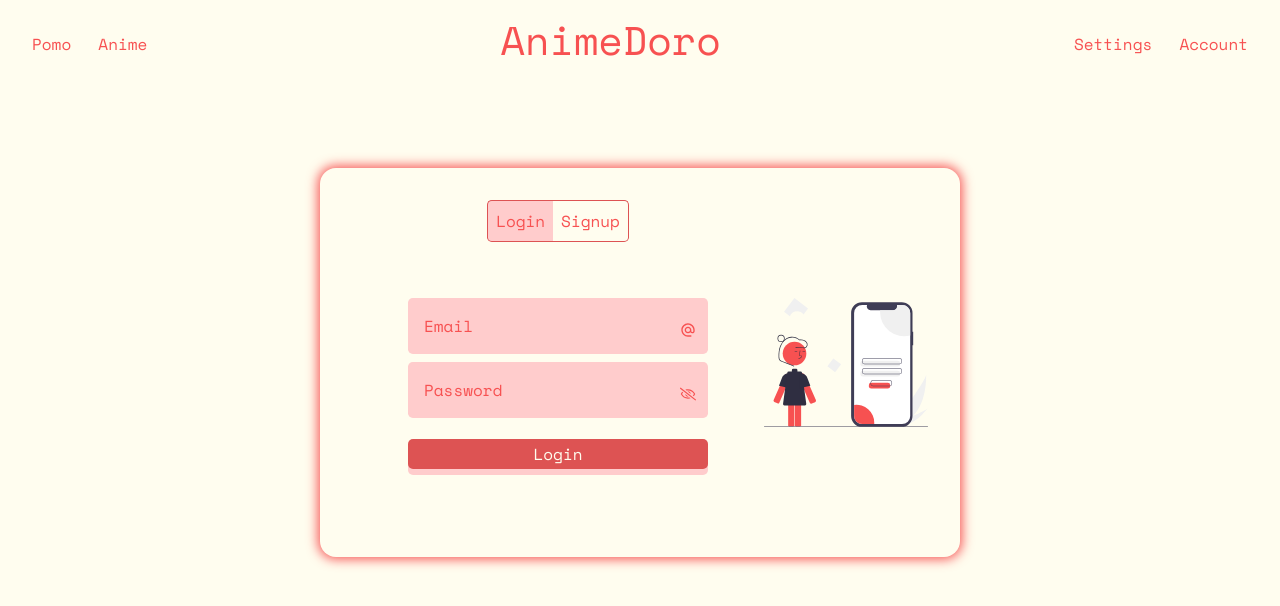
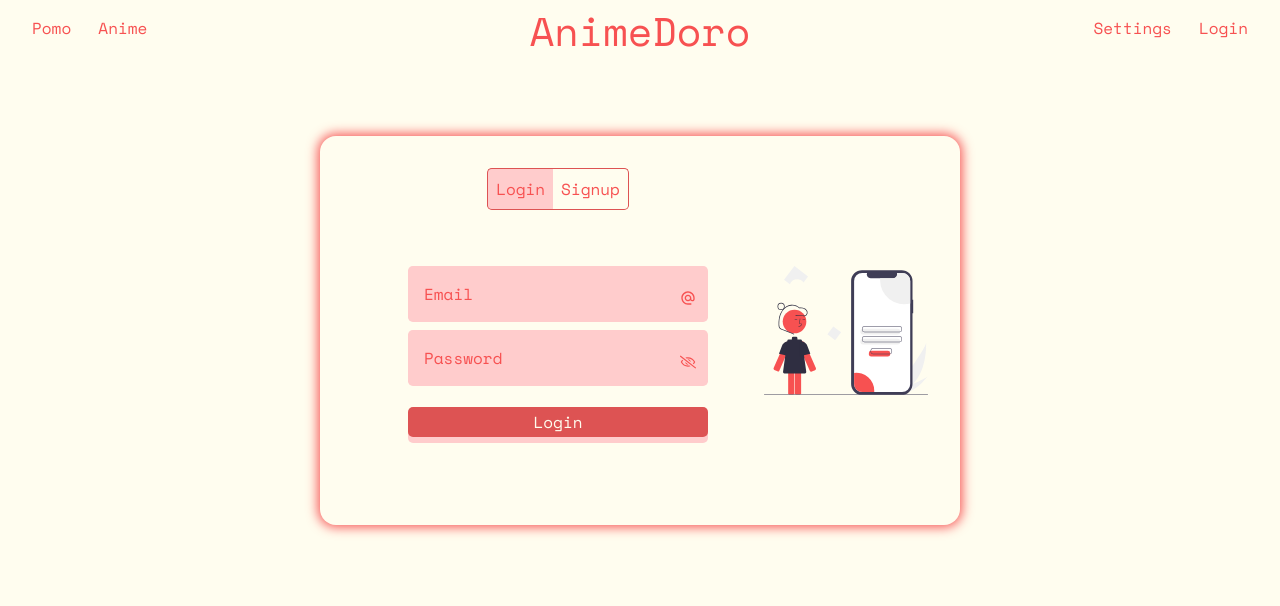
Before and after one commit to rajat4984/AnimeDoroClient, a React (Vite) app: page /auth in a window 1280 px wide. Shown: the top 606 px of the page. Built offline with nearby package versions, Linux system fonts and the light colour scheme.

Commit message:
name logo added in navbar

```diff
--- a/src/App.jsx
+++ b/src/App.jsx
@@ -14,12 +14,11 @@ function App() {
     <>
       <Navbar />
       {/* <HomePage /> */}
-      <Router>
-        <Routes>
-          <Route path="/auth" element={<AuthenticationPage />} />
-          <Route path="/" element={<HomePage />} />
-        </Routes>
-      </Router>
+
+      <Routes>
+        <Route path="/auth" element={<AuthenticationPage />} />
+        <Route path="/" element={<HomePage />} />
+      </Routes>
 
       {isOpen && <Popup />}
 
--- a/src/components/LoginForm.jsx
+++ b/src/components/LoginForm.jsx
@@ -29,9 +29,8 @@ const LoginForm = () => {
     if (res.type === '/auth/login/fulfilled') {
       setCookie('accessToken', res.payload.headers.authorization);
       toast.success('Logged In!');
-      setTimeout(() => {
-        navigate('/');
-      }, 2000);
+
+      navigate('/');
     }
   };
 
--- a/src/components/Navbar.jsx
+++ b/src/components/Navbar.jsx
@@ -6,11 +6,16 @@ import { IoSettingsOutline } from 'react-icons/io5';
 import { useDispatch, useSelector } from 'react-redux';
 import { togglePopUp } from '../redux/globalSlice/globalSlice';
 import { toggleCardPage } from '../redux/chartSlice/chartSlice';
+import { Link } from 'react-router-dom';
 
 const Navbar = () => {
   const dispatch = useDispatch();
+  const userState = useSelector((store) => store.user);
   return (
     <nav className="navbar">
+      <Link to="/" className="brand">
+        <h1>AnimeDoro</h1>
+      </Link>
       <div className="nav-links">
         <div>
           <span className="mob-links">
@@ -26,9 +31,7 @@ const Navbar = () => {
           <span className="desktop-links">Anime</span>
         </div>
       </div>
-      <div className="brand">
-        <h1>AnimeDoro</h1>
-      </div>
+
       <div className="nav-links">
         <div
           onClick={() => {
@@ -40,16 +43,29 @@ const Navbar = () => {
           </span>
           <span className="desktop-links">Settings</span>
         </div>
+        {userState.user.userId ? (
           <div
             onClick={() => {
               dispatch(toggleCardPage());
             }}
           >
-          <span className="mob-links">
+            <span className="mob-links loggedIn">
+              {userState.user.username.slice(0, 1).toUpperCase()}
+            </span>
+            <span className="desktop-links loggedIn">
+              {userState.user.username.slice(0, 1).toUpperCase()}
+            </span>
+          </div>
+        ) : (
+          <div>
+            <Link to="/auth" className="mob-links">
               <VscAccount />
-          </span>
-          <span className="desktop-links">Account</span>
+            </Link>
+            <Link to="/auth" className="desktop-links">
+              Login
+            </Link>
           </div>
+        )}
       </div>
     </nav>
   );
--- a/src/main.jsx
+++ b/src/main.jsx
@@ -7,15 +7,18 @@ import { Provider } from 'react-redux';
 import { store } from './redux/store';
 import { PersistGate } from 'redux-persist/integration/react';
 import persistStore from 'redux-persist/es/persistStore';
+import { BrowserRouter } from 'react-router-dom';
 
 let persistor = persistStore(store);
 
 ReactDOM.createRoot(document.getElementById('root')).render(
   <React.StrictMode>
-    <Provider store={store}>
-      <PersistGate persistor={persistor}>
-        <App />
-      </PersistGate>
-    </Provider>
+    <BrowserRouter>
+      <Provider store={store}>
+        <PersistGate persistor={persistor}>
+          <App />
+        </PersistGate>
+      </Provider>
+    </BrowserRouter>
   </React.StrictMode>
 );
--- a/src/styles/components/navbar.scss
+++ b/src/styles/components/navbar.scss
@@ -1,9 +1,17 @@
 @import '../base/_breakpoints';
+@import '../base/colors';
 
 .navbar {
   display: flex;
   justify-content: space-between;
   padding: 1em;
+
+  .brand{
+    position: absolute;
+    left: 50%;
+    transform: translateX(-50%);
+    top: 12%;
+  }
 
   .nav-links {
     display: flex;
@@ -15,6 +23,17 @@
 
     .desktop-links {
       display: none;
+    }
+
+    .mob-links.loggedIn{
+      background-color: $secondary-red;
+      padding: 0 .5em;
+      border-radius: 50px;
+    }
+    .desktop-links.loggedIn{
+      background-color: $secondary-red;
+      padding: 0 .5em;
+      border-radius: 50px;
     }
   }
 
--- a/src/styles/index.scss
+++ b/src/styles/index.scss
@@ -14,3 +14,8 @@ body {
   background-color: $background--light;
   color: $text-light;
 }
+
+a{
+  text-decoration: none;
+  color: $text-light;
+}
```
Lines whose indentation alone changed are shown as unchanged.
